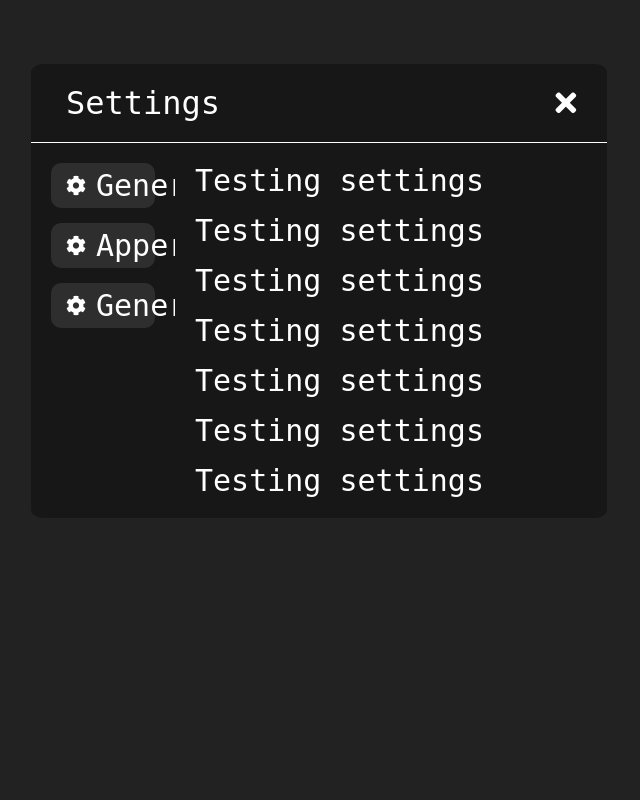
After one commit to Bryan141816/PlayType, a Django app: page /test-page in a window 1280 px wide. The commit adds this page. Shown: the whole page, without its empty margins (321-961 px from the left). Run offline with Django 5.2, Linux system fonts and the light colour scheme.

Commit message:
Create a settings template(not functional yet)

```diff
--- a/type_master/type_master/static/css/colors.css
+++ b/type_master/type_master/static/css/colors.css
@@ -6,4 +6,6 @@
     --high-color-value: #fff;
 
     --log-in-color-value: #b9b9b9;
+
+    --scrollbar-background-color: rgba(255, 255, 255, 0.7);
 }
--- /dev/null
+++ b/type_master/type_master/static/css/settings.css
@@ -0,0 +1,111 @@
+* {
+    font-family: "VT323", monospace;
+    font-weight: 100;
+    font-style: normal;
+    box-sizing: border-box;
+}
+html{
+    height: 100dvh;
+    width: 100%;
+}
+body {
+    padding: 4rem;
+    background-color: var(--background-color);
+    display: flex;
+    flex-direction: column;
+    align-items: center;
+    margin: 0;
+    height: 100%;
+    position: relative;
+}
+#settings-modal{
+    display: grid;
+    grid-template-rows: auto 1fr;
+    grid-template-columns: 25% 75%;
+    height: fit-content;
+    width: 50%;
+    border-radius: 2%;
+    position: relative;
+    overflow: auto;
+    background-color: var(--sidebar-background-color);
+}
+header{
+    grid-column: span 2;
+    display: flex;
+    flex-direction: row;
+    height: fit-content;
+    padding: 10px;
+    padding-left: 25px;
+    padding-right: 25px;
+    color: var(--high-color-value);
+    border-bottom: 1px solid var(--high-color-value);
+}
+h1{
+    width: 100%;
+    height: fit-content;
+    margin: 0;
+    padding: 10px;
+}
+#settings-tab{
+    display: flex;
+    flex-direction: column;
+    color: white;
+    font-size: 30px;
+    padding: 20px;
+    overflow: auto;
+    gap: 15px;
+    & a{
+        color: var(--high-color-value);
+        text-decoration: none;
+        & div{
+            display: flex;
+            align-items: center;
+            width: 100%;
+            padding: 5px;
+            padding-left: 15px;
+            gap: 10px;
+            background-color: rgb(70, 70, 70, 0.5);
+            border-radius: 10px;
+        }
+    }
+    & i{
+        font-size: 20px;
+    }
+}
+#settings-content{
+    display: flex;
+    flex-direction: column;
+    color: white;
+    font-size: 30px;
+    padding: 20px;
+    gap: 15px;
+    overflow: auto
+}
+#close-button-settings-modal{
+    pointer-events: all;
+    background-color: transparent;
+    border: none;
+    color: var(--high-color-value);
+    font-size: 30px;
+    font-weight: 200;
+    z-index: 998;
+    top: 2rem;
+    right: 2rem;
+}
+#settings-tab::-webkit-scrollbar,#settings-content::-webkit-scrollbar {
+    background-color: transparent;
+    width: 15px;
+}
+#settings-tab::-webkit-scrollbar-track,#settings-content::-webkit-scrollbar-track {
+  background-color: transparent;
+}
+#settings-tab::-webkit-scrollbar-thumb, #settings-content::-webkit-scrollbar-thumb {
+    border-radius: 20px;
+    border: 4px solid transparent;
+    background-color: transparent;
+    background-clip: content-box;
+}
+
+#settings-tab:hover::-webkit-scrollbar-thumb, #settings-content:hover::-webkit-scrollbar-thumb  {
+    background-color: var(--scrollbar-background-color);
+}
--- a/type_master/type_master/template/html/index.html
+++ b/type_master/type_master/template/html/index.html
@@ -27,7 +27,7 @@
         <i class="fas fa-redo"></i>
     </button>
 
-    <div id="option-selector">
+    <nav id="option-selector">
         <div class="text-button-container">
             <button class="text-button option-active">15</button>
             <button class="text-button">30</button>
@@ -42,7 +42,7 @@
             <button class="text-mode"><i class="fas fa-gamepad"></i>games</button>
             <button class="text-mode"><i class="fas fa-pen"></i>custom</button>
         </div>
-    </div>
+    </nav>
     <script src="{% static 'js/timer.js' %}"></script>
     <script src="{% static 'js/typetest.js' %}"></script>
     <script src="{% static 'js/index.js' %}"></script>
--- /dev/null
+++ b/type_master/type_master/template/html/settings.html
@@ -0,0 +1,37 @@
+{% load static %}
+
+<!DOCTYPE html>
+<html lang="en">
+<head>
+    <meta charset="UTF-8">
+    <meta name="viewport" content="width=device-width, initial-scale=1.0">
+    <title>Document</title>
+    <link rel="stylesheet" href="{% static 'css/colors.css' %}">
+    <link rel="stylesheet" href="{% static 'css/settings.css' %}">
+    <link rel="stylesheet" type="text/css" href="https://cdnjs.cloudflare.com/ajax/libs/font-awesome/5.15.1/css/all.min.css">
+</head>
+<body>
+    <div id="settings-modal">
+        <header>
+            <h1>Settings</h1>
+            <button id="close-button-settings-modal">
+                <i class="fas fa-times"></i>
+            </button>
+        </header>
+        <div id="settings-tab">
+            <a href="#"><div> <i class="fas fa-cog"></i>General</div></a>
+            <a href="#"><div> <i class="fas fa-cog"></i>Apperance</div></a>
+            <a href="#"><div> <i class="fas fa-cog"></i>General</div></a>
+        </div>
+        <div id="settings-content">
+            <span>Testing settings</span>
+            <span>Testing settings</span>
+            <span>Testing settings</span>
+            <span>Testing settings</span>
+            <span>Testing settings</span>
+            <span>Testing settings</span>
+            <span>Testing settings</span>
+        </div>
+    </div>
+</body>
+</html>
--- a/type_master/type_master/template/html/template.html
+++ b/type_master/type_master/template/html/template.html
@@ -25,6 +25,9 @@
             <span>PlayType</span>
             <button id="theme-change" class="dark">
                 <i class="fas fa-sun"></i>
+            </button>
+            <button>
+                <i class="fas fa-cog"></i>
             </button>
         </div>
         <button id="profile-button">
--- a/type_master/type_master/urls.py
+++ b/type_master/type_master/urls.py
@@ -13,6 +13,8 @@ urlpatterns = [
 
     path('challenges', views.challenges, name="challenges"),
 
+    path('test-page', views.testpage, name="test-page"),
+
     path('login/', views.login_view, name='login'),
     path('logout/', views.logout_view, name='logout'),
 
--- a/type_master/type_master/views.py
+++ b/type_master/type_master/views.py
@@ -154,6 +154,9 @@ def ask_username(request, backend=None):
 def challenges(request):
     return render(request, 'html\\challenges-template.html')
 
+def testpage(request):
+    return render(request, 'html\\settings.html')
+
 def ThreeDOBject(request):
     return render(request, 'html\\test3d.html')
 def data_privary(request):
```
